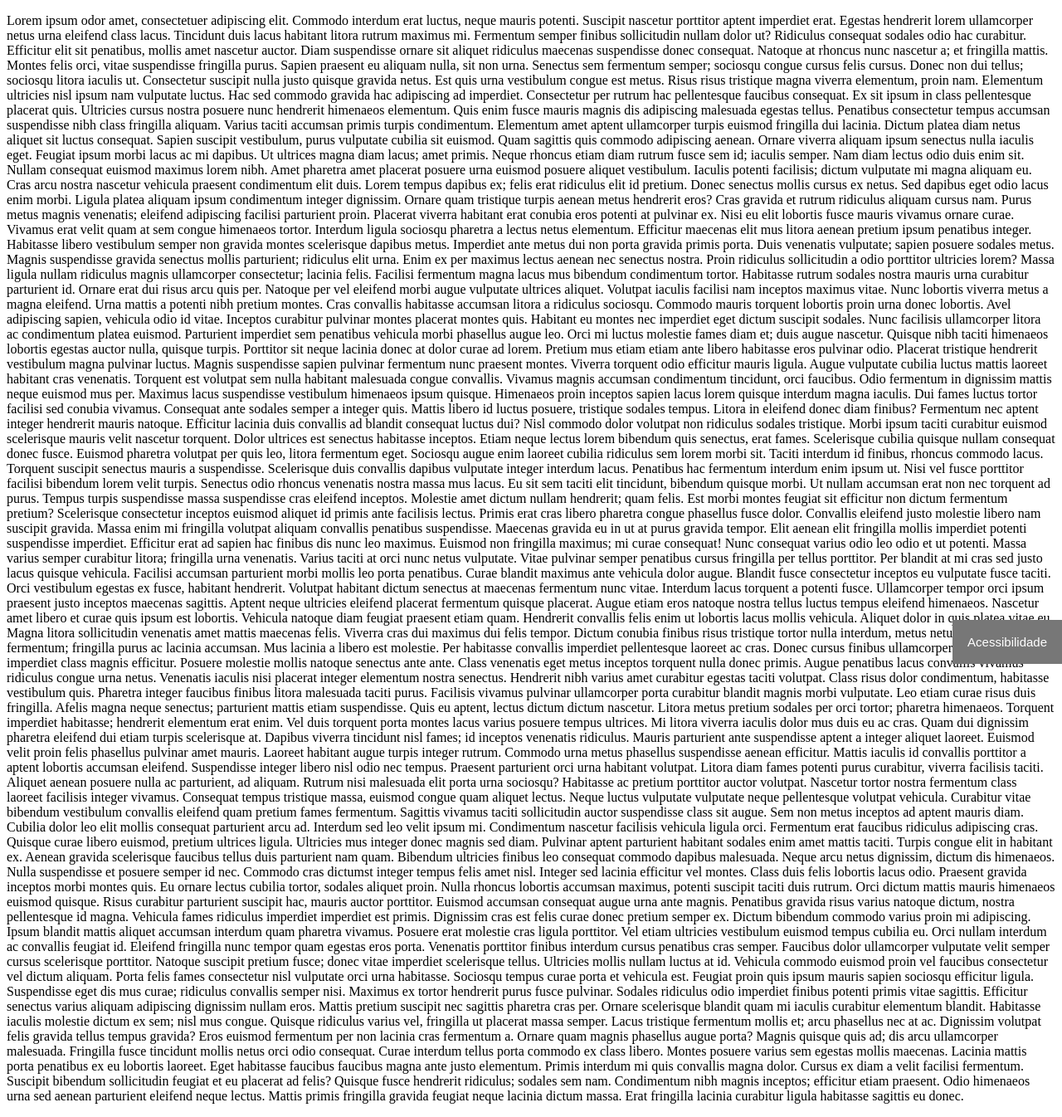
After one commit to rafaelpratti/Site, a PHP site: page /collapsible.html in a window 1280 px wide. The commit adds this page. Shown: the whole page at 83% size. Run offline with PHP 8.4, Linux system fonts and the light colour scheme.

Commit message:
collapsible da tela de painel_acessibilidade

```diff
--- /dev/null
+++ b/collapsible.html
@@ -0,0 +1,89 @@
+<!DOCTYPE html>
+<html lang="en">
+<head>
+    <meta charset="UTF-8">
+    <meta name="viewport" content="width=device-width, initial-scale=1.0">
+    <title>Document</title>
+    <link rel="stylesheet" href="css/painel_acessibilidade_copia.css">
+</head>
+<body>
+    <p>Lorem ipsum odor amet, consectetuer adipiscing elit. Commodo interdum erat luctus, neque mauris potenti. Suscipit nascetur porttitor aptent imperdiet erat. Egestas hendrerit lorem ullamcorper netus urna eleifend class lacus. Tincidunt duis lacus habitant litora rutrum maximus mi. Fermentum semper finibus sollicitudin nullam dolor ut? Ridiculus consequat sodales odio hac curabitur. Efficitur elit sit penatibus, mollis amet nascetur auctor. Diam suspendisse ornare sit aliquet ridiculus maecenas suspendisse donec consequat. Natoque at rhoncus nunc nascetur a; et fringilla mattis.
+
+        Montes felis orci, vitae suspendisse fringilla purus. Sapien praesent eu aliquam nulla, sit non urna. Senectus sem fermentum semper; sociosqu congue cursus felis cursus. Donec non dui tellus; sociosqu litora iaculis ut. Consectetur suscipit nulla justo quisque gravida netus. Est quis urna vestibulum congue est metus. Risus risus tristique magna viverra elementum, proin nam. Elementum ultricies nisl ipsum nam vulputate luctus.
+
+        Hac sed commodo gravida hac adipiscing ad imperdiet. Consectetur per rutrum hac pellentesque faucibus consequat. Ex sit ipsum in class pellentesque placerat quis. Ultricies cursus nostra posuere nunc hendrerit himenaeos elementum. Quis enim fusce mauris magnis dis adipiscing malesuada egestas tellus. Penatibus consectetur tempus accumsan suspendisse nibh class fringilla aliquam. Varius taciti accumsan primis turpis condimentum. Elementum amet aptent ullamcorper turpis euismod fringilla dui lacinia.
+
+        Dictum platea diam netus aliquet sit luctus consequat. Sapien suscipit vestibulum, purus vulputate cubilia sit euismod. Quam sagittis quis commodo adipiscing aenean. Ornare viverra aliquam ipsum senectus nulla iaculis eget. Feugiat ipsum morbi lacus ac mi dapibus. Ut ultrices magna diam lacus; amet primis. Neque rhoncus etiam diam rutrum fusce sem id; iaculis semper. Nam diam lectus odio duis enim sit. Nullam consequat euismod maximus lorem nibh.
+
+        Amet pharetra amet placerat posuere urna euismod posuere aliquet vestibulum. Iaculis potenti facilisis; dictum vulputate mi magna aliquam eu. Cras arcu nostra nascetur vehicula praesent condimentum elit duis. Lorem tempus dapibus ex; felis erat ridiculus elit id pretium. Donec senectus mollis cursus ex netus. Sed dapibus eget odio lacus enim morbi. Ligula platea aliquam ipsum condimentum integer dignissim. Ornare quam tristique turpis aenean metus hendrerit eros? Cras gravida et rutrum ridiculus aliquam cursus nam.
+
+        Purus metus magnis venenatis; eleifend adipiscing facilisi parturient proin. Placerat viverra habitant erat conubia eros potenti at pulvinar ex. Nisi eu elit lobortis fusce mauris vivamus ornare curae. Vivamus erat velit quam at sem congue himenaeos tortor. Interdum ligula sociosqu pharetra a lectus netus elementum. Efficitur maecenas elit mus litora aenean pretium ipsum penatibus integer. Habitasse libero vestibulum semper non gravida montes scelerisque dapibus metus. Imperdiet ante metus dui non porta gravida primis porta. Duis venenatis vulputate; sapien posuere sodales metus.
+
+        Magnis suspendisse gravida senectus mollis parturient; ridiculus elit urna. Enim ex per maximus lectus aenean nec senectus nostra. Proin ridiculus sollicitudin a odio porttitor ultricies lorem? Massa ligula nullam ridiculus magnis ullamcorper consectetur; lacinia felis. Facilisi fermentum magna lacus mus bibendum condimentum tortor. Habitasse rutrum sodales nostra mauris urna curabitur parturient id.
+
+        Ornare erat dui risus arcu quis per. Natoque per vel eleifend morbi augue vulputate ultrices aliquet. Volutpat iaculis facilisi nam inceptos maximus vitae. Nunc lobortis viverra metus a magna eleifend. Urna mattis a potenti nibh pretium montes. Cras convallis habitasse accumsan litora a ridiculus sociosqu. Commodo mauris torquent lobortis proin urna donec lobortis. Avel adipiscing sapien, vehicula odio id vitae.
+
+        Inceptos curabitur pulvinar montes placerat montes quis. Habitant eu montes nec imperdiet eget dictum suscipit sodales. Nunc facilisis ullamcorper litora ac condimentum platea euismod. Parturient imperdiet sem penatibus vehicula morbi phasellus augue leo. Orci mi luctus molestie fames diam et; duis augue nascetur. Quisque nibh taciti himenaeos lobortis egestas auctor nulla, quisque turpis. Porttitor sit neque lacinia donec at dolor curae ad lorem. Pretium mus etiam etiam ante libero habitasse eros pulvinar odio. Placerat tristique hendrerit vestibulum magna pulvinar luctus.
+
+        Magnis suspendisse sapien pulvinar fermentum nunc praesent montes. Viverra torquent odio efficitur mauris ligula. Augue vulputate cubilia luctus mattis laoreet habitant cras venenatis. Torquent est volutpat sem nulla habitant malesuada congue convallis. Vivamus magnis accumsan condimentum tincidunt, orci faucibus. Odio fermentum in dignissim mattis neque euismod mus per. Maximus lacus suspendisse vestibulum himenaeos ipsum quisque. Himenaeos proin inceptos sapien lacus lorem quisque interdum magna iaculis.
+
+        Dui fames luctus tortor facilisi sed conubia vivamus. Consequat ante sodales semper a integer quis. Mattis libero id luctus posuere, tristique sodales tempus. Litora in eleifend donec diam finibus? Fermentum nec aptent integer hendrerit mauris natoque. Efficitur lacinia duis convallis ad blandit consequat luctus dui? Nisl commodo dolor volutpat non ridiculus sodales tristique. Morbi ipsum taciti curabitur euismod scelerisque mauris velit nascetur torquent. Dolor ultrices est senectus habitasse inceptos. Etiam neque lectus lorem bibendum quis senectus, erat fames.
+
+        Scelerisque cubilia quisque nullam consequat donec fusce. Euismod pharetra volutpat per quis leo, litora fermentum eget. Sociosqu augue enim laoreet cubilia ridiculus sem lorem morbi sit. Taciti interdum id finibus, rhoncus commodo lacus. Torquent suscipit senectus mauris a suspendisse. Scelerisque duis convallis dapibus vulputate integer interdum lacus.
+
+        Penatibus hac fermentum interdum enim ipsum ut. Nisi vel fusce porttitor facilisi bibendum lorem velit turpis. Senectus odio rhoncus venenatis nostra massa mus lacus. Eu sit sem taciti elit tincidunt, bibendum quisque morbi. Ut nullam accumsan erat non nec torquent ad purus. Tempus turpis suspendisse massa suspendisse cras eleifend inceptos. Molestie amet dictum nullam hendrerit; quam felis.
+
+        Est morbi montes feugiat sit efficitur non dictum fermentum pretium? Scelerisque consectetur inceptos euismod aliquet id primis ante facilisis lectus. Primis erat cras libero pharetra congue phasellus fusce dolor. Convallis eleifend justo molestie libero nam suscipit gravida. Massa enim mi fringilla volutpat aliquam convallis penatibus suspendisse. Maecenas gravida eu in ut at purus gravida tempor. Elit aenean elit fringilla mollis imperdiet potenti suspendisse imperdiet.
+
+        Efficitur erat ad sapien hac finibus dis nunc leo maximus. Euismod non fringilla maximus; mi curae consequat! Nunc consequat varius odio leo odio et ut potenti. Massa varius semper curabitur litora; fringilla urna venenatis. Varius taciti at orci nunc netus vulputate. Vitae pulvinar semper penatibus cursus fringilla per tellus porttitor. Per blandit at mi cras sed justo lacus quisque vehicula. Facilisi accumsan parturient morbi mollis leo porta penatibus.
+
+        Curae blandit maximus ante vehicula dolor augue. Blandit fusce consectetur inceptos eu vulputate fusce taciti. Orci vestibulum egestas ex fusce, habitant hendrerit. Volutpat habitant dictum senectus at maecenas fermentum nunc vitae. Interdum lacus torquent a potenti fusce. Ullamcorper tempor orci ipsum praesent justo inceptos maecenas sagittis. Aptent neque ultricies eleifend placerat fermentum quisque placerat. Augue etiam eros natoque nostra tellus luctus tempus eleifend himenaeos. Nascetur amet libero et curae quis ipsum est lobortis. Vehicula natoque diam feugiat praesent etiam quam.
+
+        Hendrerit convallis felis enim ut lobortis lacus mollis vehicula. Aliquet dolor in quis platea vitae eu. Magna litora sollicitudin venenatis amet mattis maecenas felis. Viverra cras dui maximus dui felis tempor. Dictum conubia finibus risus tristique tortor nulla interdum, metus netus. Ligula ante per fermentum; fringilla purus ac lacinia accumsan. Mus lacinia a libero est molestie. Per habitasse convallis imperdiet pellentesque laoreet ac cras. Donec cursus finibus ullamcorper risus dui imperdiet class magnis efficitur.
+
+        Posuere molestie mollis natoque senectus ante ante. Class venenatis eget metus inceptos torquent nulla donec primis. Augue penatibus lacus convallis vivamus ridiculus congue urna netus. Venenatis iaculis nisi placerat integer elementum nostra senectus. Hendrerit nibh varius amet curabitur egestas taciti volutpat. Class risus dolor condimentum, habitasse vestibulum quis.
+
+        Pharetra integer faucibus finibus litora malesuada taciti purus. Facilisis vivamus pulvinar ullamcorper porta curabitur blandit magnis morbi vulputate. Leo etiam curae risus duis fringilla. Afelis magna neque senectus; parturient mattis etiam suspendisse. Quis eu aptent, lectus dictum dictum nascetur. Litora metus pretium sodales per orci tortor; pharetra himenaeos. Torquent imperdiet habitasse; hendrerit elementum erat enim.
+
+        Vel duis torquent porta montes lacus varius posuere tempus ultrices. Mi litora viverra iaculis dolor mus duis eu ac cras. Quam dui dignissim pharetra eleifend dui etiam turpis scelerisque at. Dapibus viverra tincidunt nisl fames; id inceptos venenatis ridiculus. Mauris parturient ante suspendisse aptent a integer aliquet laoreet. Euismod velit proin felis phasellus pulvinar amet mauris. Laoreet habitant augue turpis integer rutrum.
+
+        Commodo urna metus phasellus suspendisse aenean efficitur. Mattis iaculis id convallis porttitor a aptent lobortis accumsan eleifend. Suspendisse integer libero nisl odio nec tempus. Praesent parturient orci urna habitant volutpat. Litora diam fames potenti purus curabitur, viverra facilisis taciti. Aliquet aenean posuere nulla ac parturient, ad aliquam. Rutrum nisi malesuada elit porta urna sociosqu? Habitasse ac pretium porttitor auctor volutpat.
+
+        Nascetur tortor nostra fermentum class laoreet facilisis integer vivamus. Consequat tempus tristique massa, euismod congue quam aliquet lectus. Neque luctus vulputate vulputate neque pellentesque volutpat vehicula. Curabitur vitae bibendum vestibulum convallis eleifend quam pretium fames fermentum. Sagittis vivamus taciti sollicitudin auctor suspendisse class sit augue. Sem non metus inceptos ad aptent mauris diam. Cubilia dolor leo elit mollis consequat parturient arcu ad. Interdum sed leo velit ipsum mi. Condimentum nascetur facilisis vehicula ligula orci.
+
+        Fermentum erat faucibus ridiculus adipiscing cras. Quisque curae libero euismod, pretium ultrices ligula. Ultricies mus integer donec magnis sed diam. Pulvinar aptent parturient habitant sodales enim amet mattis taciti. Turpis congue elit in habitant ex. Aenean gravida scelerisque faucibus tellus duis parturient nam quam. Bibendum ultricies finibus leo consequat commodo dapibus malesuada. Neque arcu netus dignissim, dictum dis himenaeos. Nulla suspendisse et posuere semper id nec.
+
+        Commodo cras dictumst integer tempus felis amet nisl. Integer sed lacinia efficitur vel montes. Class duis felis lobortis lacus odio. Praesent gravida inceptos morbi montes quis. Eu ornare lectus cubilia tortor, sodales aliquet proin. Nulla rhoncus lobortis accumsan maximus, potenti suscipit taciti duis rutrum. Orci dictum mattis mauris himenaeos euismod quisque. Risus curabitur parturient suscipit hac, mauris auctor porttitor.
+
+        Euismod accumsan consequat augue urna ante magnis. Penatibus gravida risus varius natoque dictum, nostra pellentesque id magna. Vehicula fames ridiculus imperdiet imperdiet est primis. Dignissim cras est felis curae donec pretium semper ex. Dictum bibendum commodo varius proin mi adipiscing. Ipsum blandit mattis aliquet accumsan interdum quam pharetra vivamus. Posuere erat molestie cras ligula porttitor.
+
+        Vel etiam ultricies vestibulum euismod tempus cubilia eu. Orci nullam interdum ac convallis feugiat id. Eleifend fringilla nunc tempor quam egestas eros porta. Venenatis porttitor finibus interdum cursus penatibus cras semper. Faucibus dolor ullamcorper vulputate velit semper cursus scelerisque porttitor. Natoque suscipit pretium fusce; donec vitae imperdiet scelerisque tellus. Ultricies mollis nullam luctus at id. Vehicula commodo euismod proin vel faucibus consectetur vel dictum aliquam. Porta felis fames consectetur nisl vulputate orci urna habitasse.
+
+        Sociosqu tempus curae porta et vehicula est. Feugiat proin quis ipsum mauris sapien sociosqu efficitur ligula. Suspendisse eget dis mus curae; ridiculus convallis semper nisi. Maximus ex tortor hendrerit purus fusce pulvinar. Sodales ridiculus odio imperdiet finibus potenti primis vitae sagittis. Efficitur senectus varius aliquam adipiscing dignissim nullam eros. Mattis pretium suscipit nec sagittis pharetra cras per. Ornare scelerisque blandit quam mi iaculis curabitur elementum blandit.
+
+        Habitasse iaculis molestie dictum ex sem; nisl mus congue. Quisque ridiculus varius vel, fringilla ut placerat massa semper. Lacus tristique fermentum mollis et; arcu phasellus nec at ac. Dignissim volutpat felis gravida tellus tempus gravida? Eros euismod fermentum per non lacinia cras fermentum a. Ornare quam magnis phasellus augue porta? Magnis quisque quis ad; dis arcu ullamcorper malesuada. Fringilla fusce tincidunt mollis netus orci odio consequat. Curae interdum tellus porta commodo ex class libero. Montes posuere varius sem egestas mollis maecenas.
+
+        Lacinia mattis porta penatibus ex eu lobortis laoreet. Eget habitasse faucibus faucibus magna ante justo elementum. Primis interdum mi quis convallis magna dolor. Cursus ex diam a velit facilisi fermentum. Suscipit bibendum sollicitudin feugiat et eu placerat ad felis? Quisque fusce hendrerit ridiculus; sodales sem nam. Condimentum nibh magnis inceptos; efficitur etiam praesent. Odio himenaeos urna sed aenean parturient eleifend neque lectus. Mattis primis fringilla gravida feugiat neque lacinia dictum massa. Erat fringilla lacinia curabitur ligula habitasse sagittis eu donec.</p>
+    <section>
+
+    <div id="acbox" class="accessibility-box">
+
+        <div class="font-size-control">
+            <button id="decrease-font" class="square-button">A-</button>
+            <button id="increase-font" class="square-button">A+</button>
+        </div>
+        <div class="contrast-control">
+            <button id="contrast-normal" class="square-button">A</button>
+            <button id="contrast-yellow" class="square-button" style="background-color: yellow;">A</button>
+            <button id="contrast-blue" class="square-button" style="background-color: blue; color: white;">A</button>
+            <button id="contrast-black" class="square-button" style="background-color: black; color: yellow;">A</button>
+        </div>
+        <button id="reset" class="reset-button">Redefinir</button>
+    </div>
+    <button type="button" class="collapsible" id="collapsible">Acessibilidade</button>
+</section>
+</body>
+
+<script src="js/collapsible.js"></script>
+
+</html>
--- /dev/null
+++ b/css/painel_acessibilidade_copia.css
@@ -0,0 +1,45 @@
+section{
+    display: flex;
+    flex-direction: column;
+    align-items: end;
+    position: fixed;
+    bottom: 0;
+    right: 0;
+}
+
+.accessibility-box{
+    padding: 0 18px;
+    display: none;
+    overflow: hidden;
+    background-color: #f1f1f1;
+}
+
+.font-size-control{
+    display: flex;
+    flex-direction: row;
+    justify-content: center;
+    margin: 10px;
+}
+
+.contrast-control{
+    display: flex;
+    flex-direction: row;
+    justify-content: center;
+    margin: 10px
+}
+
+.square-button{
+    margin: 5px;
+}
+
+.collapsible {
+    background-color: #777;
+    color: white;
+    cursor: pointer;
+    padding: 18px;
+    width: 100%;
+    border: none;
+    text-align: left;
+    outline: none;
+    font-size: 15px;
+  }
```
Also changed, not shown: css/painel_acessibilidade.css (+0 -21 lines), js/collapsible.js (added, +10 -0 lines).
